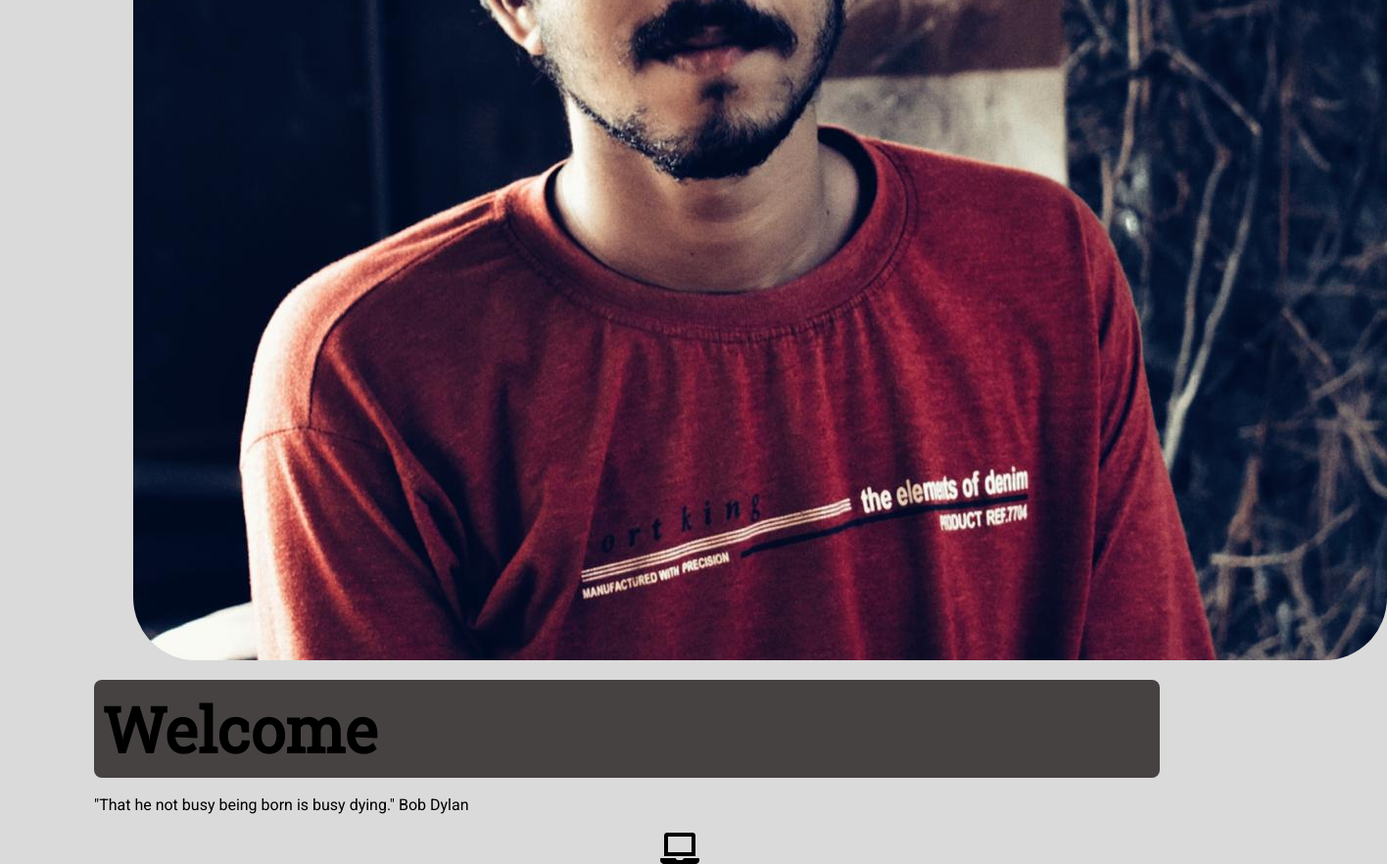
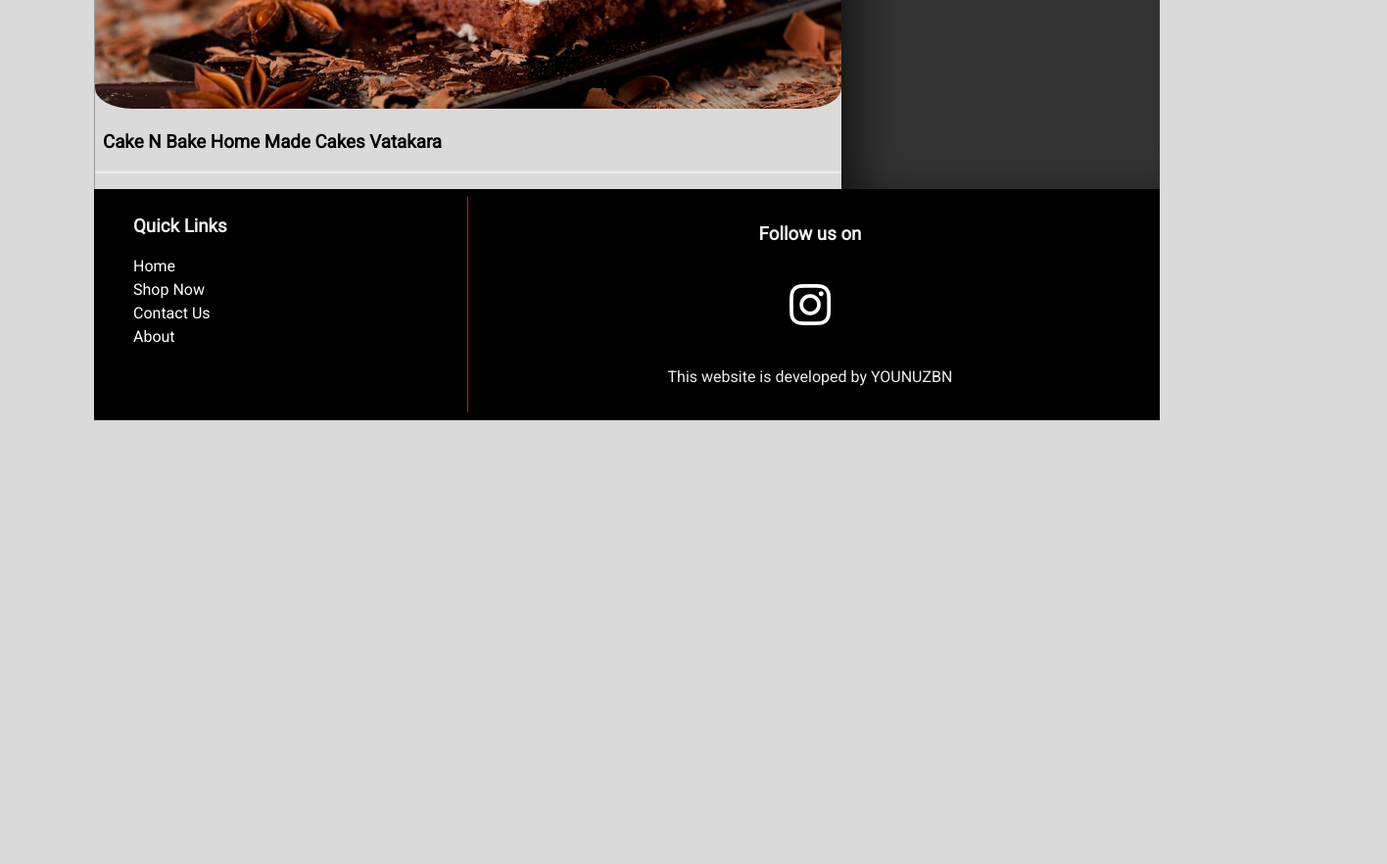
Before and after one commit to younuzbn/cakenbake, a plain HTML site: page contactus.html in a window 1280 px wide. Shown: the part 620-1502 px from the top of the page at 98% size, 1416 px wide, since content can reach past the window. After the commit the page ends 1049 px from the top, so only its background shows below. Drawn offline with Linux system fonts and the light colour scheme.

Commit message:
edit reversed

```diff
--- a/contactus.html
+++ b/contactus.html
@@ -12,7 +12,7 @@
   <title>CakeNBake</title>
 </head>
 
-<body id="body1">
+<body>
   <div id="slideout-menu">
       <ul>
           <li>
@@ -67,22 +67,96 @@
       <input type="text" placeholder="Search Here">
   </div>
 
-  <main class="container">
-    <header>
-          <figure class="center-img">
-              <img class="avatar"src="src/img/ally.jpeg" alt="">
-          </figure>
-          <h1 class="title">Welcome</h1>
-          <p class="center-text">"That he not busy being born is busy dying."<span> Bob Dylan</span></p>
-    </header>
-    <section>
-       <div class="social">
-          <a href="https://t.me/allythy" target="_blank"><i class="fa fa-telegram fa-2x"></i></a>
-          <a href="https://gitlab.com/allythy" target="_blank"><i class="fa fa-gitlab fa-2x"></i></a>
-          <a href="https://github.com/allythy" target="_blank"><i class="fa fa-github fa-2x"></i></a>
-          <a href="https://allythy.github.io" target="_blank"><i class="fa fa-laptop fa-2x"></i></a>
-       </div>
-    </section>
+  <main>
+
+    <h2 class="page-heading">Contact Us</h2>
+    <div id="post-container">
+      <section id="blogpost">
+        <div class="card">
+          <div class="card-meta-blogpost">
+            Posted by Admin - this page is under maintanance
+            <a id="contact-admin" href="http://www.instagram.com/younuz.__/">contact admin</a>
+          </div>
+          <div class="card-image">
+            <img src="img/background.jpg" alt="Card Image">
+          </div>
+          <div class="card-description">
+            <h3>Cake N Bake Home Made Cakes Vatakara</h3>
+            <!--<p>Lorem ipsum dolor sit amet consectetur adipisicing elit. Similique omnis fugiat sapiente corrupti iure vitae
+              tempora magnam laboriosam eligendi voluptatem? Quisquam similique officia eum? Ullam ex iste in officia eveniet
+              blanditiis quae iure ducimus explicabo dicta molestias, reiciendis quidem unde.</p>
+            <p>Lorem ipsum dolor sit amet consectetur adipisicing elit. Similique omnis fugiat sapiente corrupti iure vitae
+              tempora magnam laboriosam eligendi voluptatem? Quisquam similique officia eum? Ullam ex iste in officia eveniet
+              blanditiis quae iure ducimus explicabo dicta molestias, reiciendis quidem unde.</p>
+            <p>Lorem ipsum dolor sit amet consectetur adipisicing elit. Similique omnis fugiat sapiente corrupti iure vitae
+              tempora magnam laboriosam eligendi voluptatem? Quisquam similique officia eum? Ullam ex iste in officia eveniet
+              blanditiis quae iure ducimus explicabo dicta molestias, reiciendis quidem unde.</p>-->
+          </div>
+        </div>
+
+        <div id="comments-section">
+          <!--Comments Section-->
+        </div>
+      </section>
+
+      <aside id="sidebar">
+        <h3>Sidebar Heading</h3>
+        <p>Sidebar 1</p>
+      </aside>
+    </div>
+
+    <footer>
+        <div id="left-footer">
+            <h3>Quick Links</h3>
+            <p>
+                <ul>
+                    <li>
+                        <a href="index.html">Home</a>
+                    </li>
+                    <li>
+                        <a href="shopnow.html">Shop Now</a>
+                    </li>
+                    <!--<li>
+                        <a href="#">Privacy Policy</a>
+                    </li>-->
+                    <li>
+                        <a href="contactus.html">Contact Us</a>
+                    </li>
+                    <li>
+                        <a href="about.html">About</a>
+                    </li>
+                    <!--<li>
+                        <a href="#">Contact</a>
+                    </li>-->
+                </ul>
+            </p>
+        </div>
+
+        <div id="right-footer">
+            <h3>Follow us on</h3>
+            <div id="social-media-footer">
+                <ul>
+                    <li>
+                        <a href="https://www.instagram.com/cake_.n._bake/">
+                            <i class="fab fa-instagram"></i>
+                        </a>
+                    </li>
+                    <!--<li>
+                        <a href="#">
+                            <i class="fab fa-youtube"></i>
+                        </a>
+                    </li>
+                    <li>
+                        <a href="#">
+                            <i class="fab fa-github"></i>
+                        </a>
+                    </li>-->
+                </ul>
+            </div>
+            <p>This website is developed by YOUNUZBN</p>
+        </div>
+    </footer>
+
   </main>
 
   <script src="main.js"></script>
--- a/src/style/css/main.css
+++ /dev/null
@@ -1 +0,0 @@
-.center-img{display:flex;justify-content:center}.avatar{width:9.375em;height:9.375em;margin:3em;padding:0.625em;border-radius:50%;border:solid 1px rgba(255,255,255,0.25);background-color:rgba(255,255,255,0.075)}.title{color:rgba(255,255,255,0.65);margin:0 0 0.4em;text-align:center;font-family:'Roboto', sans-serif;font-size:2.5rem}.center-text{color:rgba(255,255,255,0.65);text-align:center;font-family:'Roboto', sans-serif}span{font-weight:bold;font-size:.875rem}footer::before{content:'';border-top:solid 1px rgba(255,255,255,0.25);width:30px;display:block;margin:4em auto 1em}.text-rodape{font-family:'Roboto', sans-serif;color:#C8C8D1;font-size:.75rem;text-align:center}i{padding:0.3em;color:#C8C8D1;background-color:rgba(255,255,255,0.075)}i:hover{background-color:rgba(255,255,255,0.25);transition:all 0.3s ease-in}a{color:#C8C8D1;text-decoration:none}a:hover{font-weight:bold}.social{margin:0.625em;padding:0}body{background:linear-gradient(to right, #4e4376, #2b5876)}section{display:flex;justify-content:center}.container{height:80vh;display:flex;flex-direction:column;justify-content:center}@media (max-width: 375px){.social{margin:0px;padding:20px 0px}.avatar{margin:1em}}
--- a/src/style/sass/components/_header.sass
+++ /dev/null
@@ -1,32 +0,0 @@
-
-@import "components/viriables"
-@import "components/mixins"
-
-.center-img
-  display: flex
-  justify-content: center
-
-.avatar
-  width: 9.375em
-  height: 9.375em
-  margin: 3em
-  padding: 0.625em
-  border-radius: 50%
-  border: $color-border
-  background-color: $bg
-
-.title
-  color: rgba(255, 255, 255, 0.65)
-  margin: 0 0 0.4em
-  text-align: center
-  font-family: 'Roboto', sans-serif
-  @include fontsize(40)
-
-.center-text
-  color: rgba(255, 255, 255, 0.65)
-  text-align: center
-  font-family: 'Roboto', sans-serif
-
-span
-  font-weight: bold
-  @include fontsize(14)
--- a/src/style/sass/components/_icon.sass
+++ /dev/null
@@ -1,19 +0,0 @@
-@import "components/viriables"
-
-i
-  padding: 0.3em
-  color: #C8C8D1
-  background-color: $bg
-  &:hover
-    background-color: rgba(255, 255, 255, 0.25)
-    transition: all 0.3s ease-in
-
-a
-  color: #C8C8D1
-  text-decoration: none
-  &:hover
-    font-weight: bold
-
-.social
-  margin: 0.625em
-  padding: 0
--- a/src/style/sass/components/_mixins.sass
+++ /dev/null
@@ -1,2 +0,0 @@
-@mixin fontsize ($size: 24, $base: 16)
-  font-size: ($size/$base) * 1rem
--- a/src/style/sass/components/_viriables.sass
+++ /dev/null
@@ -1,3 +0,0 @@
-$gradient-bg: linear-gradient(to right, #4e4376, #2b5876)
-$color-border: solid 1px rgba(255, 255, 255, 0.25)
-$bg: rgba(255, 255, 255, 0.075)
--- a/src/style/sass/main.sass
+++ /dev/null
@@ -1,27 +0,0 @@
-@import "components/viriables"
-@import "components/mixins"
-@import "components/header"
-@import "components/footer"
-@import "components/icon"
-
-body
-  background: $gradient-bg
-
-section
-  display: flex
-  justify-content: center
-
-.container
-  height: 80vh
-  display: flex
-  flex-direction: column
-  justify-content: center
-
-
-@media (max-width: 375px)
-  .social
-    margin: 0px
-    padding: 20px 0px
-
-  .avatar
-    margin: 1em
```
Also changed, not shown: about.html (+1 -1 lines), contactus2.html (deleted, +0 -35 lines), gulpfile.js (deleted, +0 -14 lines), index.html (+2 -2 lines), package.json (deleted, +0 -16 lines), shopnow.html (+1 -1 lines), src/style/sass/components/_footer.sass (deleted, +0 -16 lines), src/img/ally.jpeg (deleted), src/img/allyold.jpeg (deleted), 2 other files.
